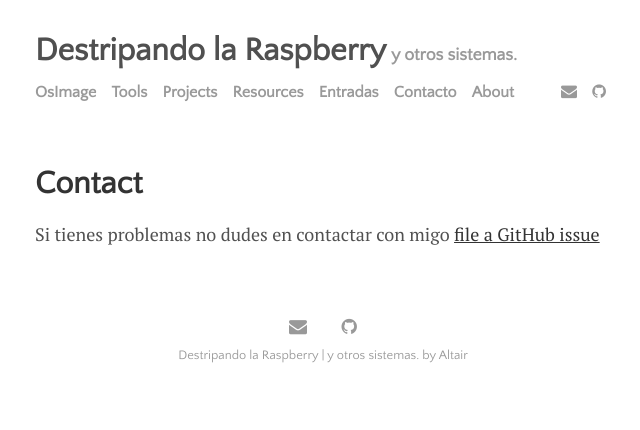
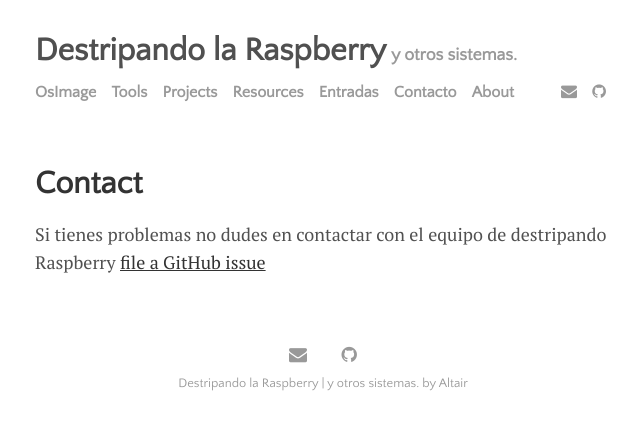
Before and after one commit to MrRastayoung/MrRastayoung.github.io, a Jekyll site: the page built from menu/contact.md, in a window 1280 px wide. Shown: the top 430 px of the page, without its empty margins (317-957 px from the left). Built offline with Jekyll 4.4.1, drawn with Linux system fonts in a browser that asks for light colours; nearby versions of some CDN libraries.

Commit message:
Final ALL

```diff
--- a/menu/contact.md
+++ b/menu/contact.md
@@ -3,4 +3,4 @@
 title: Contact
 ---
 
-Si tienes problemas no dudes en contactar con migo [file a GitHub issue](https://github.com/MrRastayoung/MrRastayoung/issues/new)
+Si tienes problemas no dudes en contactar con el equipo de destripando Raspberry [file a GitHub issue](https://github.com/MrRastayoung/MrRastayoung.github.io/issues/new)
```
